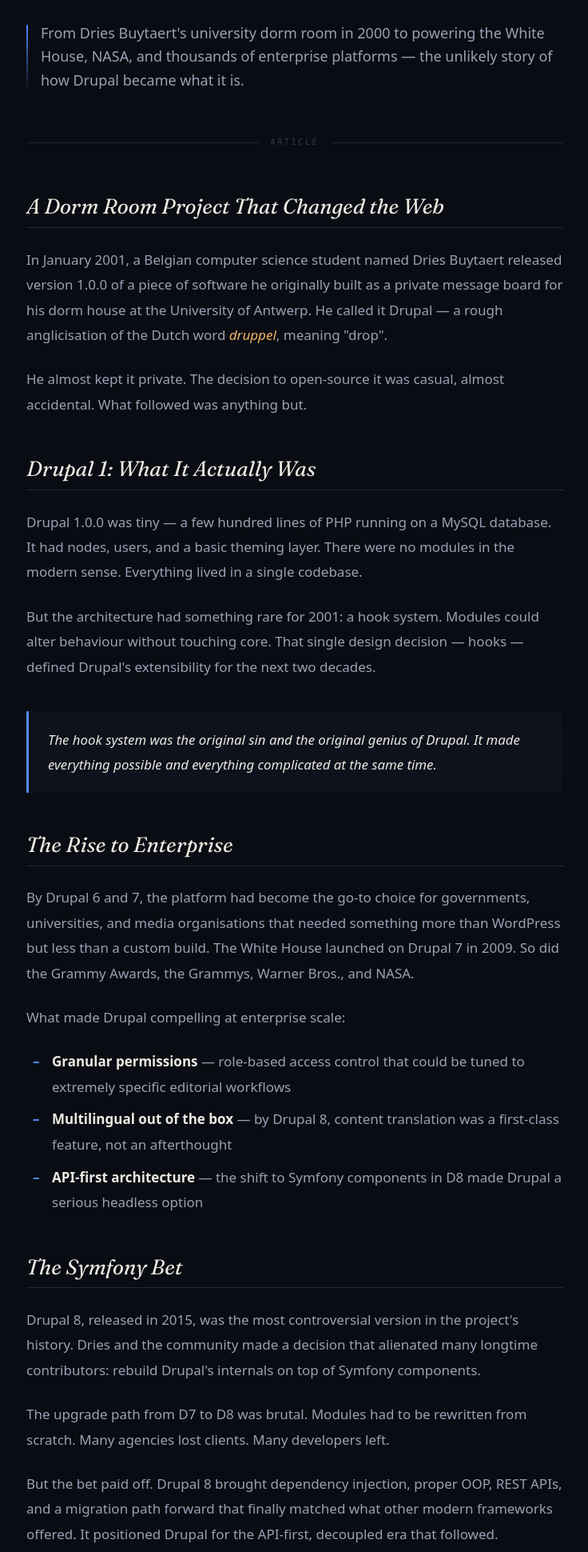
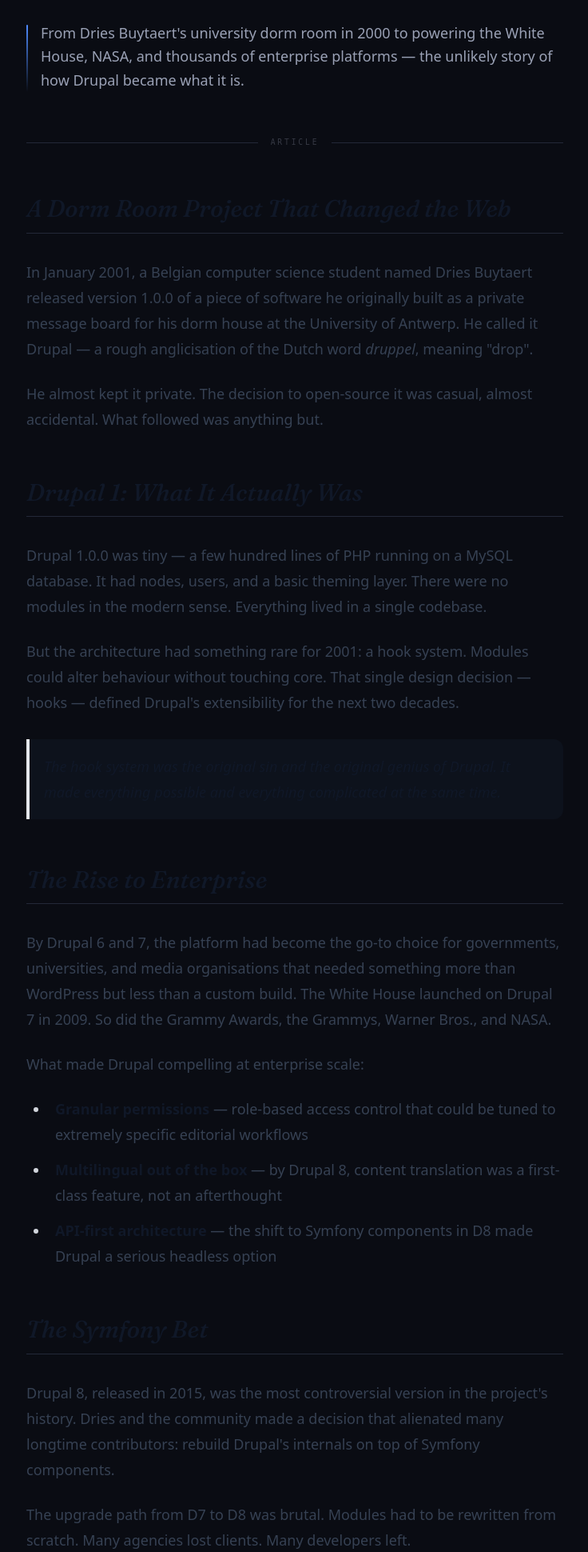
Before and after one commit to FLoRyN1994/Portfolio, a Laravel app: page /blog/drupal-at-25-history in a window 1280 px wide. Shown: the part 458-2398 px from the top of the page at 80% size, without its empty margins (271-1007 px from the left). Run offline with Laravel 12, Linux system fonts and the light colour scheme; data comes from the database, SQL or seed files in the repository; style sheets or scripts are compiled from the project's sources.

Commit message:
Fix blog content: install typography plugin, remove author card

```diff
--- a/package.json
+++ b/package.json
@@ -14,6 +14,7 @@
     },
     "dependencies": {
         "@alpinejs/collapse": "^3.17.4",
+        "@tailwindcss/typography": "^0.5.20",
         "alpinejs": "^3.17.4",
         "gsap": "^3.15.0"
     }
--- a/resources/css/app.css
+++ b/resources/css/app.css
@@ -1,4 +1,5 @@
 @import 'tailwindcss';
+@plugin "@tailwindcss/typography";
 
 @source '../../vendor/laravel/framework/src/Illuminate/Pagination/resources/views/*.blade.php';
 @source '../../storage/framework/views/*.php';
@@ -110,138 +111,78 @@
 
     /* ─── Blog post body ─────────────────────────────────── */
     .blog-content {
-        color: var(--color-muted);
+        --tw-prose-body:         var(--color-muted);
+        --tw-prose-headings:     var(--color-text);
+        --tw-prose-lead:         var(--color-muted);
+        --tw-prose-links:        var(--color-accent);
+        --tw-prose-bold:         var(--color-text);
+        --tw-prose-counters:     var(--color-accent);
+        --tw-prose-bullets:      var(--color-accent);
+        --tw-prose-hr:           var(--color-line);
+        --tw-prose-quotes:       var(--color-text);
+        --tw-prose-quote-borders: var(--color-accent);
+        --tw-prose-captions:     var(--color-muted);
+        --tw-prose-code:         var(--color-accent);
+        --tw-prose-pre-code:     var(--color-text);
+        --tw-prose-pre-bg:       var(--color-surface);
+        --tw-prose-th-borders:   var(--color-line);
+        --tw-prose-td-borders:   var(--color-line);
         font-size: 1.0625rem;
         line-height: 1.85;
     }
 
-    .blog-content > * + * { margin-top: 1.6em; }
-
-    /* Headings */
+    /* Headings: display font + bottom rule on h2 */
+    .blog-content h2,
+    .blog-content h3,
+    .blog-content h4 {
+        font-family: var(--font-display);
+    }
     .blog-content h2 {
-        font-family: var(--font-display);
-        font-size: 1.65rem;
-        line-height: 1.25;
-        color: var(--color-text);
-        margin-top: 3rem;
-        margin-bottom: 0.75rem;
         padding-bottom: 0.6rem;
         border-bottom: 1px solid var(--color-line);
     }
 
-    .blog-content h3 {
-        font-family: var(--font-display);
-        font-size: 1.2rem;
-        line-height: 1.35;
-        color: var(--color-text);
-        margin-top: 2.25rem;
-        margin-bottom: 0.5rem;
-    }
-
-    .blog-content h4 {
-        font-size: 1rem;
-        font-weight: 600;
-        color: var(--color-text);
-        margin-top: 1.75rem;
-        margin-bottom: 0.4rem;
-    }
-
-    /* Paragraph */
-    .blog-content p { margin-top: 1.4em; margin-bottom: 1.4em; }
-
-    /* Links */
-    .blog-content a {
-        color: var(--color-accent);
-        text-decoration: underline;
-        text-decoration-color: rgba(79, 140, 255, 0.35);
-        text-underline-offset: 3px;
-        transition: text-decoration-color 0.15s;
-    }
-    .blog-content a:hover { text-decoration-color: var(--color-accent); }
-
-    /* Strong / em */
-    .blog-content strong { color: var(--color-text); font-weight: 600; }
-    .blog-content em     { color: var(--color-warm); font-style: italic; }
-
-    /* Blockquote */
+    /* Blockquote: card style */
     .blog-content blockquote {
-        margin: 2.5rem 0;
-        padding: 1.25rem 1.5rem;
         background: rgba(79, 140, 255, 0.04);
         border-left: 3px solid var(--color-accent);
         border-radius: 0 0.75rem 0.75rem 0;
-        font-size: 1.05rem;
-        font-style: italic;
-        color: var(--color-text);
+        padding: 1.1rem 1.4rem;
+        font-style: normal;
     }
-    .blog-content blockquote p { margin: 0; color: inherit; }
 
     /* Inline code */
     .blog-content :not(pre) > code {
-        font-family: var(--font-mono);
-        font-size: 0.85em;
-        color: var(--color-accent);
         background: rgba(79, 140, 255, 0.08);
         border: 1px solid rgba(79, 140, 255, 0.15);
-        padding: 0.15em 0.45em;
         border-radius: 5px;
+        font-family: var(--font-mono);
     }
+    .blog-content :not(pre) > code::before,
+    .blog-content :not(pre) > code::after { content: none; }
 
     /* Code block */
     .blog-content pre {
-        margin: 2rem 0;
-        padding: 1.25rem 1.5rem;
-        background: var(--color-surface);
         border: 1px solid var(--color-line);
         border-radius: 1rem;
-        overflow-x: auto;
         font-family: var(--font-mono);
-        font-size: 0.875rem;
         line-height: 1.7;
     }
-    .blog-content pre code {
-        background: none;
-        border: none;
-        padding: 0;
-        font-size: inherit;
-        color: var(--color-text);
-    }
 
-    /* Lists */
-    .blog-content ul,
-    .blog-content ol {
-        padding-left: 1.5rem;
-        margin: 1.4em 0;
-    }
-    .blog-content ul { list-style-type: none; }
-    .blog-content ul li { position: relative; padding-left: 0.5rem; margin: 0.55em 0; }
-    .blog-content ul li::before {
-        content: '–';
-        position: absolute;
-        left: -1rem;
-        color: var(--color-accent);
-        font-weight: 600;
-    }
-    .blog-content ol { list-style-type: decimal; }
-    .blog-content ol li { margin: 0.55em 0; padding-left: 0.25rem; }
-    .blog-content ol li::marker { color: var(--color-accent); font-weight: 600; }
-
-    /* HR */
+    /* HR: centred fade */
     .blog-content hr {
         border: none;
-        margin: 3rem auto;
-        width: 40%;
         height: 1px;
         background: linear-gradient(90deg, transparent, var(--color-line), transparent);
+        margin-left: auto;
+        margin-right: auto;
+        width: 50%;
     }
 
     /* Images */
     .blog-content img {
         border-radius: 1rem;
         border: 1px solid var(--color-line);
-        width: 100%;
-        height: auto;
-        margin: 2rem 0;
     }
 
     /* Reading progress bar */
--- a/resources/views/pages/blog/show.blade.php
+++ b/resources/views/pages/blog/show.blade.php
@@ -67,29 +67,13 @@
             </div>
 
             {{-- Body --}}
-            <div class="blog-content" data-reveal>
+            <div class="blog-content prose prose-lg max-w-none" data-reveal>
                 {!! $post->content !!}
             </div>
 
             {{-- Footer --}}
             <footer class="mt-20">
                 <div class="h-px bg-gradient-to-r from-transparent via-line to-transparent mb-10"></div>
-
-                {{-- Author card --}}
-                <div class="flex items-center gap-5 p-6 rounded-2xl bg-surface border border-line mb-10">
-                    <div class="w-12 h-12 rounded-full bg-gradient-to-br from-accent/30 to-warm/20 border border-line flex items-center justify-center shrink-0">
-                        <span class="font-display text-lg text-text font-medium">F</span>
-                    </div>
-                    <div class="flex-1 min-w-0">
-                        <p class="text-text font-semibold text-sm">Florin Tomozei</p>
-                        <p class="text-muted text-xs mt-0.5">Drupal &amp; PHP Developer · Acquia Certified · Romania</p>
-                    </div>
-                    <a href="/contact"
-                       class="shrink-0 font-mono text-xs px-4 py-2 rounded-full border border-line text-muted hover:border-accent/40 hover:text-accent transition-all duration-200">
-                        Get in touch
-                    </a>
-                </div>
-
                 <div class="flex items-center justify-between gap-4 flex-wrap">
                     <a href="/blog" class="inline-flex items-center gap-2 text-sm text-muted hover:text-accent transition-colors group">
                         <svg class="w-3.5 h-3.5 transition-transform duration-150 group-hover:-translate-x-0.5" fill="none" stroke="currentColor" stroke-width="2" viewBox="0 0 24 24"><path stroke-linecap="round" stroke-linejoin="round" d="M15 19l-7-7 7-7"/></svg>
```
Also changed, not shown: package-lock.json.
